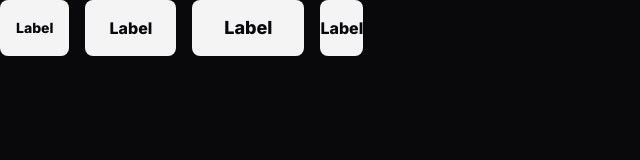
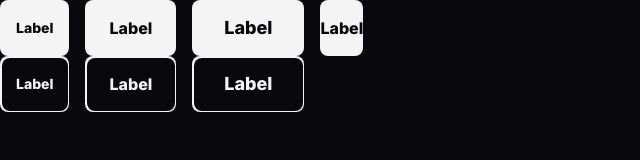
Before and after one commit to LeooCoelhoow/Zingen---Rocketseat, a plain HTML site: page index.html in a window 1280 px wide. Shown: the whole page, without its empty margins (0-640 px from the left). Drawn offline with Linux system fonts and the light colour scheme.

Commit message:
Finalizando os estilos dos botoes

```diff
--- a/index.html
+++ b/index.html
@@ -19,5 +19,17 @@
     <a href="#" class="btn btn-lg">Label</a>
     <button href="#" class="btn">Label</button>
   </div>
+
+  <div class="flex gap-1">
+    <a
+      aria-label="Label"
+      href="#" class="btn btn-sm"></a>
+    <span
+      aria-label="Label"
+      href="#" class="btn btn-md"></span>
+    <button
+      aria-label="Label"
+      href="#" class="btn btn-lg"></button>
+  </div>
 </body>
 </html>
--- a/styles/buttons.css
+++ b/styles/buttons.css
@@ -42,3 +42,26 @@
   padding: 1rem 2rem;
   font-size: 1.125rem;
 }
+
+.btn[aria-label] {
+
+  position: relative;
+
+  &::before {
+    content: "";
+    position: absolute;
+    border-radius: inherit;
+    inset: 1.5px;
+    background-color: var(--bg-color);
+  }
+
+  &::after {
+    content: attr(aria-label); /* attr para atributo */
+    background: var(--btn-bg-color);
+    -webkit-background-clip: text; /* Para fazer um recorte conforme o texto */
+    background-clip: text;
+    color: transparent;
+    position: relative;
+    z-index: 1;
+  }
+}
```
